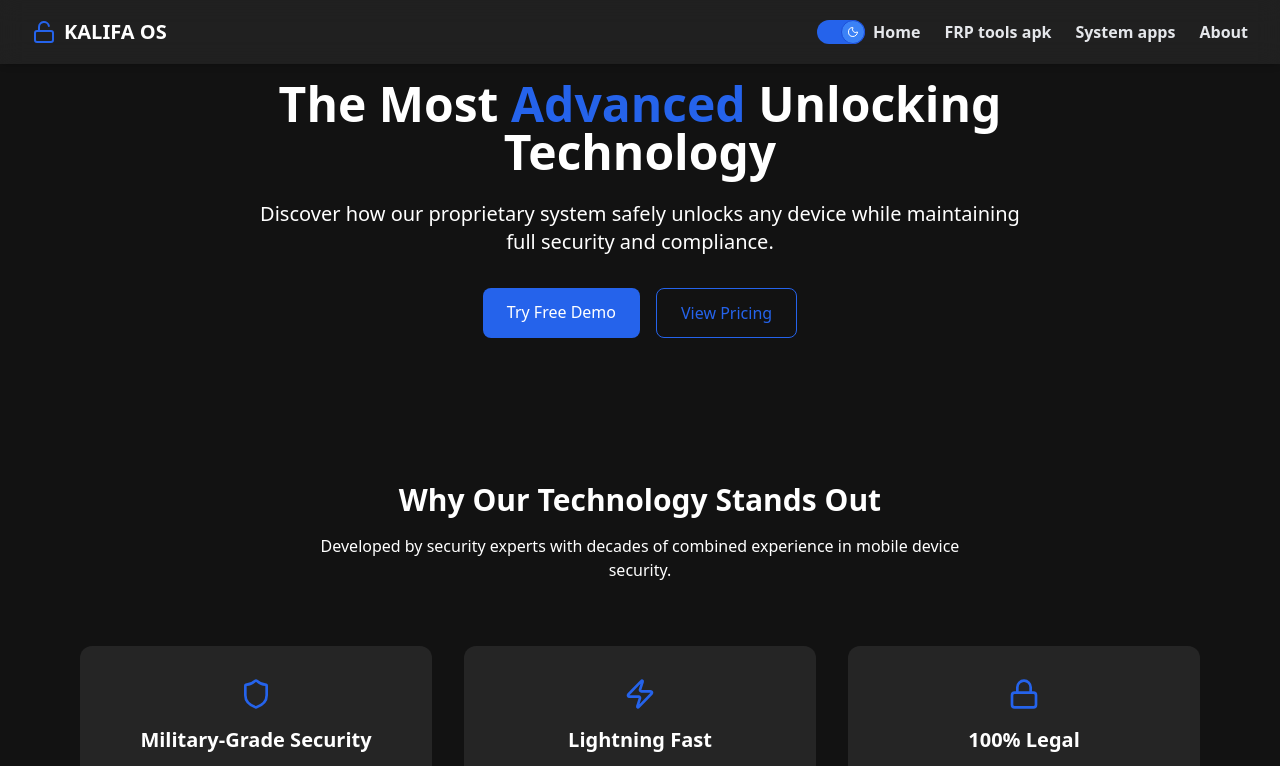
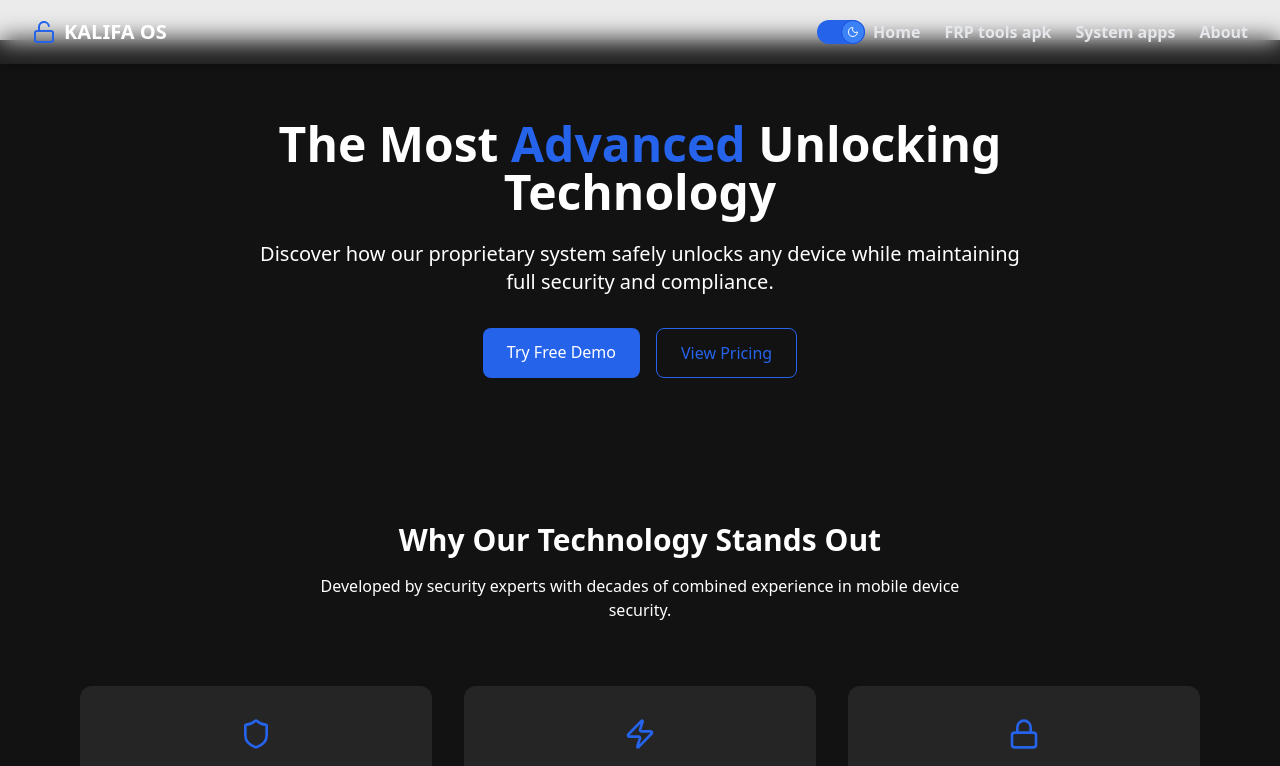
Before and after one commit to Mbboy010/kalifaos, a Next.js app: page /learn-more in a window 1280 px wide. Shown: the top 766 px of the page. Built offline with nearby package versions, Linux system fonts and the light colour scheme.

Commit message:
Initial commit

```diff
--- a/src/components/learn/LearnMorePage.tsx
+++ b/src/components/learn/LearnMorePage.tsx
@@ -68,7 +68,7 @@ export default function LearnMore() {
   return (
     <div className="min-h-screen">
       {/* Hero Section */}
-      <section className="py-20">
+      <section className="py-20 mt-10">
         <div className="max-w-6xl mx-auto px-4 text-center">
           <div className="max-w-3xl mx-auto">
             <h1 className="text-4xl md:text-5xl font-bold mb-6">
```
